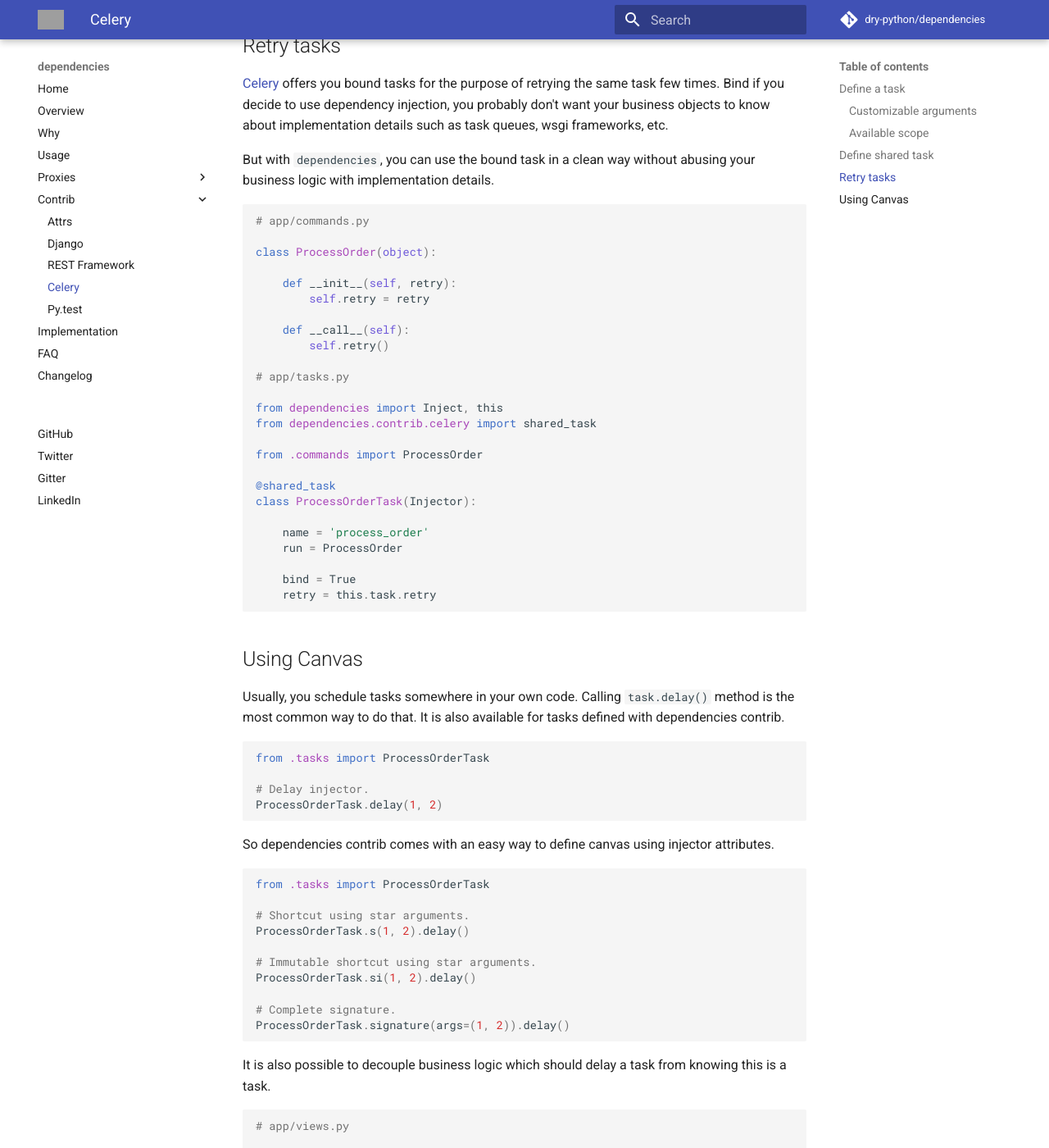
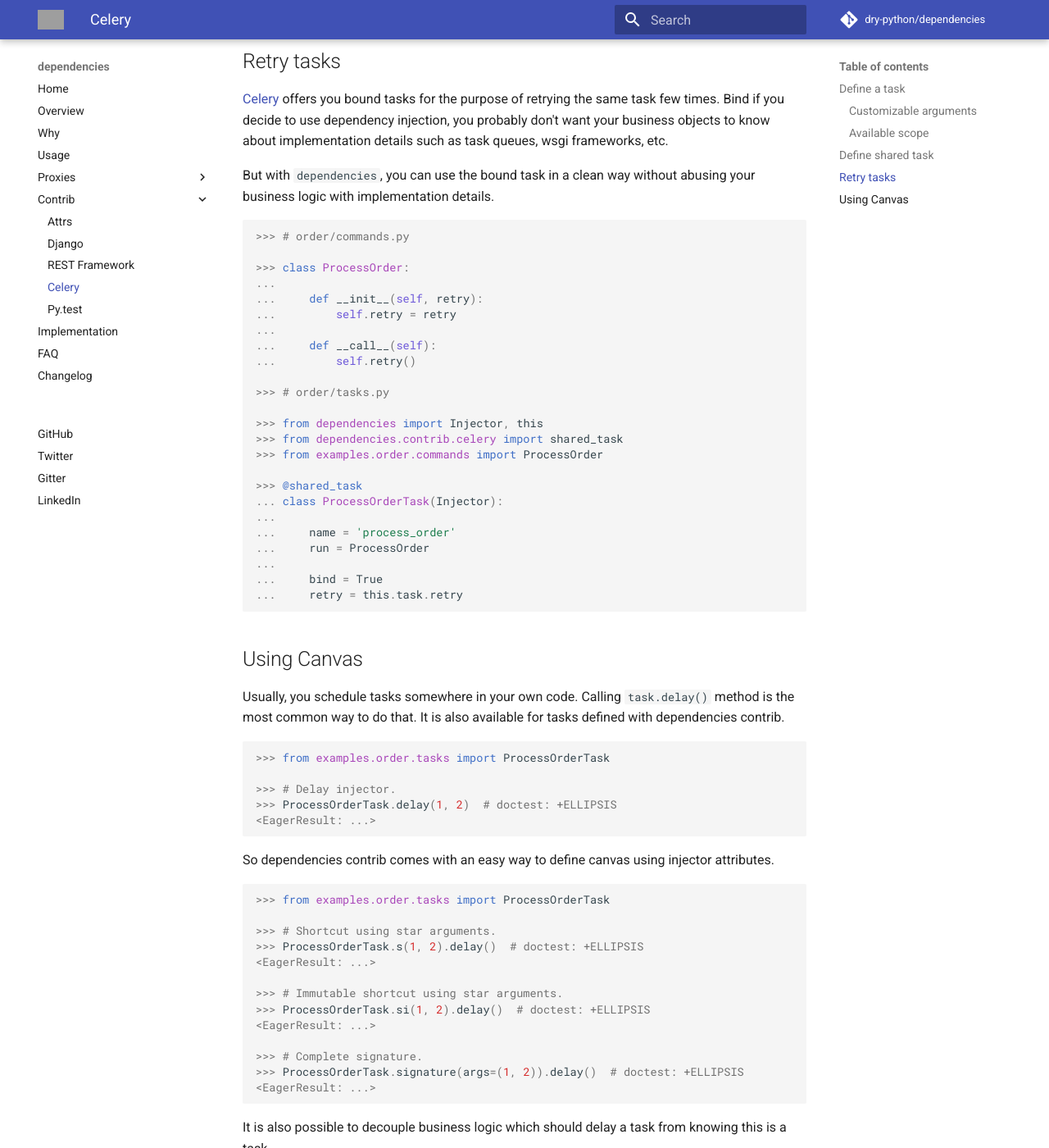
Before and after one commit to proofit404/dependencies, an MkDocs documentation site: the page built from docs/contrib/celery.md, in a window 1280 px wide and 1400 px high, scrolled down 2595 px. Shown: the whole window at 82% size. Built offline with MkDocs 1.6.1 and Material for MkDocs 9.7.7, drawn with Linux system fonts in a browser that asks for light colours; comment, search, counter and statistics services are not loaded; some of the changed text lies outside the part shown; grey boxes are pictures that could not be loaded.

Commit message:
Rewrite code examples in the "Celery" chapter into doctest.

````diff
--- a/docs/contrib/celery.md
+++ b/docs/contrib/celery.md
@@ -10,30 +10,33 @@
 
 To define a task from the injector use `task` decorator.
 
-```python
-from celery import Celery
-from dependencies import Injector
-from dependencies.contrib.celery import task
+```pycon
 
-class SayHello(object):
+>>> from celery import Celery
+>>> from dependencies import Injector
+>>> from dependencies.contrib.celery import task
 
-    def __init__(self, args):
-        self.args = args
+>>> class SayHello:
+...
+...     def __init__(self, args):
+...         self.args = args
+...
+...     def __call__(self):
+...         return 'Hello %s.' % self.args[0]
 
-    def __call__(self):
-        return 'Hello %s.' % self.args[0]
+>>> celery = Celery('hello')
+>>> celery.conf.update({'task_always_eager': True})
 
-celery = Celery('hello', broker='amqp://guest@localhost//')
+>>> @task
+... class HelloTask(Injector):
+...
+...     app = celery
+...     name = 'hello'
+...     run = SayHello
 
-@task
-class HelloTask(Injector):
-    app = celery
-    name = 'hello'
-    run = SayHello
+>>> HelloTask.delay('world').get()
+'Hello world.'
 
-
-HelloTask.delay('world')
-# Hello world.
 ```
 
 In this example, we define a regular
@@ -92,21 +95,23 @@
 the instance of the celery application. For example, you are using
 Celery together with Django.
 
-```python
-# app/tasks.py
+```pycon
 
-from celery import canvas
-from dependencies.contrib.celery import shared_task
+>>> # order/tasks.py
 
-from .commands import ProcessOrder
+>>> from celery import canvas
+>>> from dependencies.contrib.celery import shared_task
+>>> from examples.order.commands import ProcessOrder
 
-@shared_task
-class ProcessOrderTask(Injector):
+>>> @shared_task
+... class ProcessOrderTask(Injector):
+...
+...     name = 'process_order'
+...     run = ProcessOrder
 
-    name = 'process_order'
-    run = ProcessOrder
+>>> ProcessOrderTask.delay()  # doctest: +ELLIPSIS
+<EagerResult: ...>
 
-ProcessOrderTask.delay()
 ```
 
 As you can see, there is no need for the actual application instance.
@@ -122,32 +127,33 @@
 But with `dependencies`, you can use the bound task in a clean way
 without abusing your business logic with implementation details.
 
-```python
-# app/commands.py
+```pycon
 
-class ProcessOrder(object):
+>>> # order/commands.py
 
-    def __init__(self, retry):
-        self.retry = retry
+>>> class ProcessOrder:
+...
+...     def __init__(self, retry):
+...         self.retry = retry
+...
+...     def __call__(self):
+...         self.retry()
 
-    def __call__(self):
-        self.retry()
+>>> # order/tasks.py
 
-# app/tasks.py
+>>> from dependencies import Injector, this
+>>> from dependencies.contrib.celery import shared_task
+>>> from examples.order.commands import ProcessOrder
 
-from dependencies import Inject, this
-from dependencies.contrib.celery import shared_task
+>>> @shared_task
+... class ProcessOrderTask(Injector):
+...
+...     name = 'process_order'
+...     run = ProcessOrder
+...
+...     bind = True
+...     retry = this.task.retry
 
-from .commands import ProcessOrder
-
-@shared_task
-class ProcessOrderTask(Injector):
-
-    name = 'process_order'
-    run = ProcessOrder
-
-    bind = True
-    retry = this.task.retry
 ```
 
 ## Using Canvas
@@ -156,43 +162,52 @@
 `task.delay()` method is the most common way to do that. It is also
 available for tasks defined with dependencies contrib.
 
-```python
-from .tasks import ProcessOrderTask
+```pycon
 
-# Delay injector.
-ProcessOrderTask.delay(1, 2)
+>>> from examples.order.tasks import ProcessOrderTask
+
+>>> # Delay injector.
+>>> ProcessOrderTask.delay(1, 2)  # doctest: +ELLIPSIS
+<EagerResult: ...>
+
 ```
 
 So dependencies contrib comes with an easy way to define canvas using
 injector attributes.
 
-```python
-from .tasks import ProcessOrderTask
+```pycon
 
-# Shortcut using star arguments.
-ProcessOrderTask.s(1, 2).delay()
+>>> from examples.order.tasks import ProcessOrderTask
 
-# Immutable shortcut using star arguments.
-ProcessOrderTask.si(1, 2).delay()
+>>> # Shortcut using star arguments.
+>>> ProcessOrderTask.s(1, 2).delay()  # doctest: +ELLIPSIS
+<EagerResult: ...>
 
-# Complete signature.
-ProcessOrderTask.signature(args=(1, 2)).delay()
+>>> # Immutable shortcut using star arguments.
+>>> ProcessOrderTask.si(1, 2).delay()  # doctest: +ELLIPSIS
+<EagerResult: ...>
+
+>>> # Complete signature.
+>>> ProcessOrderTask.signature(args=(1, 2)).delay()  # doctest: +ELLIPSIS
+<EagerResult: ...>
+
 ```
 
 It is also possible to decouple business logic which should delay a task
 from knowing this is a task.
 
-```python
-# app/views.py
+```pycon
 
-from dependencies import Injector, this
+>>> # order/views.py
 
-from .tasks import ProcessOrderTask
+>>> from dependencies import Injector, this
+>>> from examples.order.tasks import ProcessOrderTask
 
-class SubmitOrderView(Injector):
+>>> class SubmitOrderView(Injector):
+...
+...     schedule_payment = this.payment.delay
+...     payment = ProcessOrderTask
 
-    schedule_payment = this.payment.delay
-    payment = ProcessOrderTask
 ```
 
 In this case, your business logic can use `schedule_payment` as a
````
Also changed, not shown: 5 other files.
